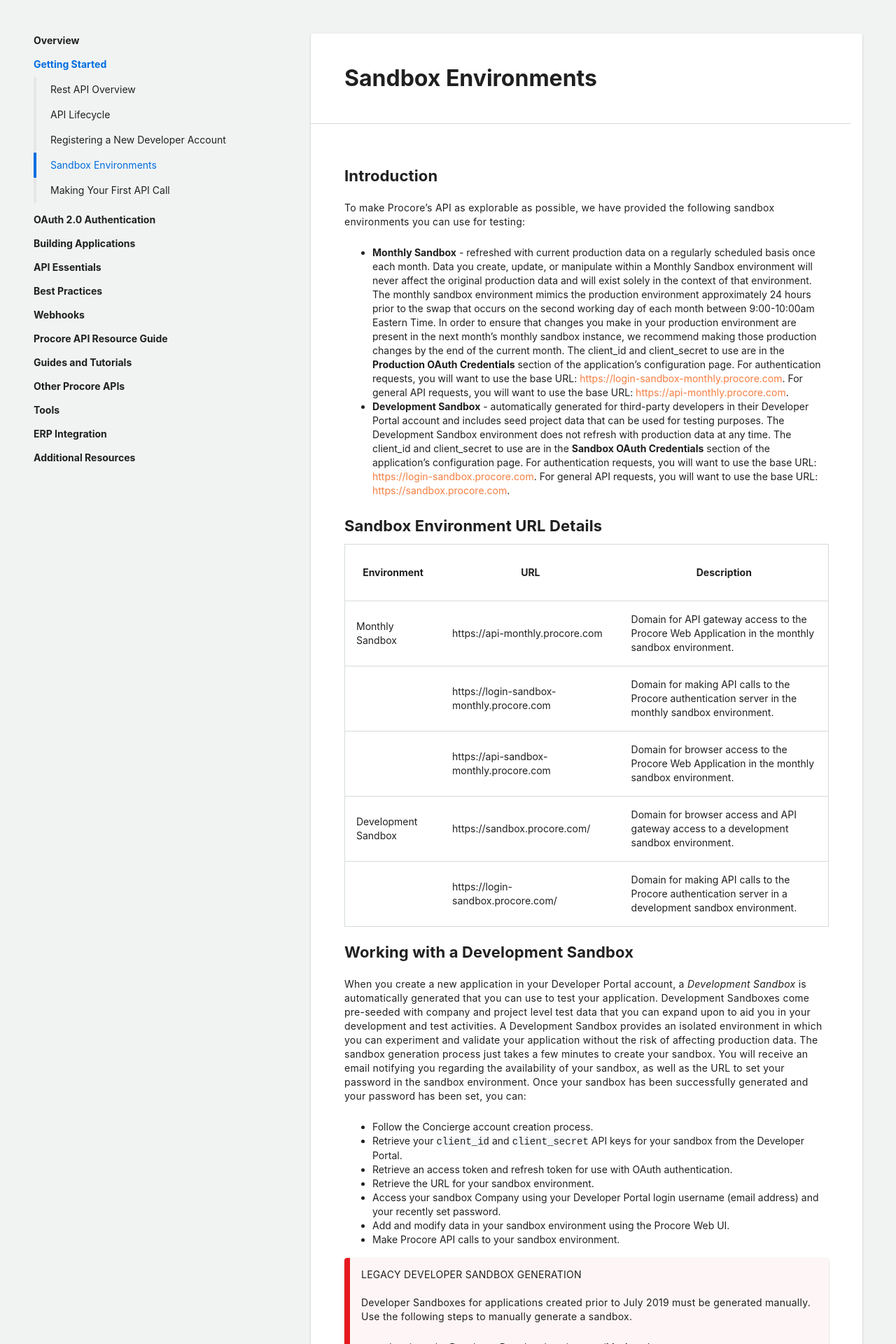
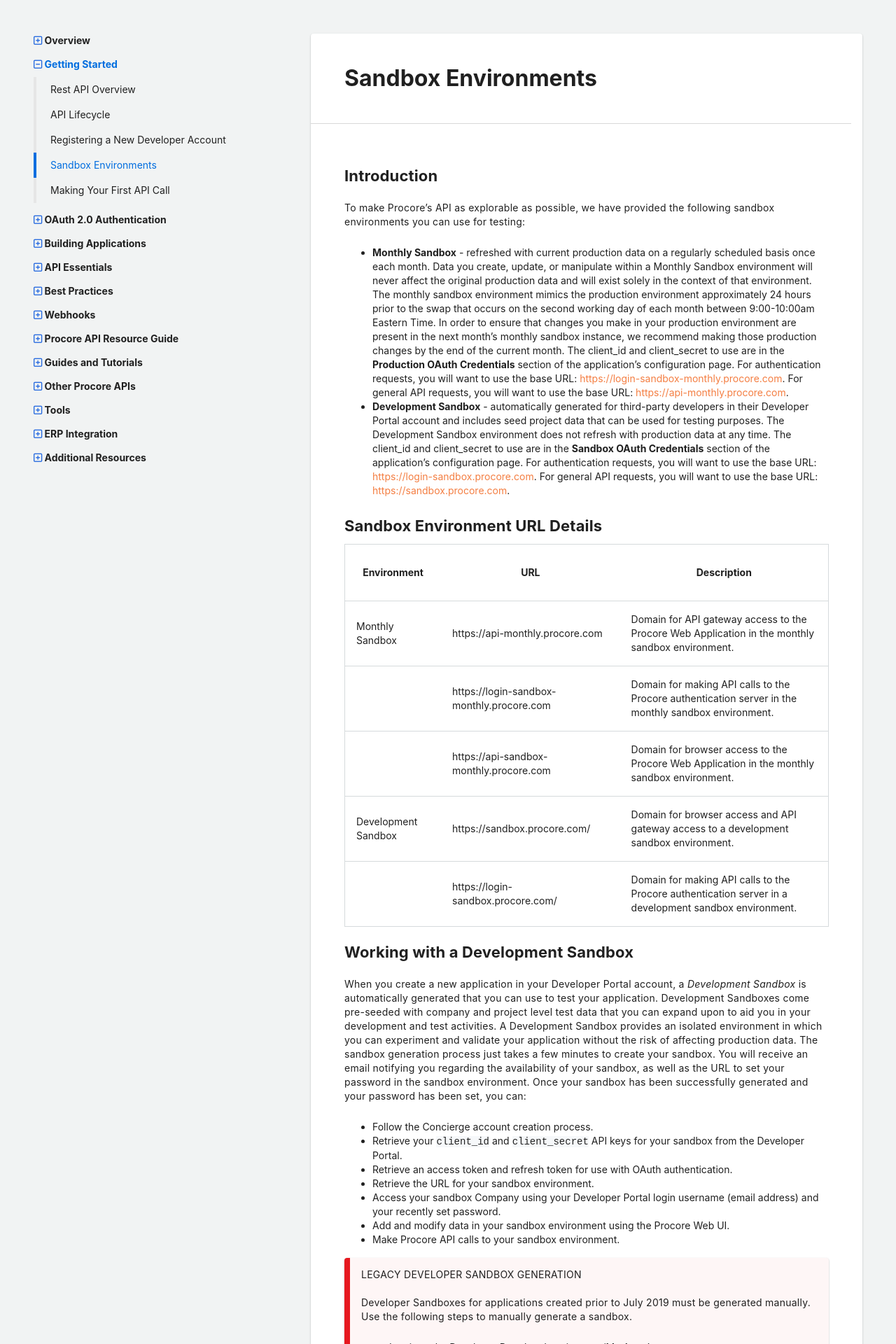
Before and after one commit to procore/documentation, a Jekyll site: the page built from getting_started/development_environments.md, in a window 1280 px wide. Shown: the top 1920 px of the page at 70% size. Built offline with Jekyll 4.4.1, drawn with Linux system fonts in a browser that asks for light colours.

```diff
--- a/_layouts/default.html
+++ b/_layouts/default.html
@@ -8,6 +8,7 @@
   <base target="_parent">
   <link rel="stylesheet" href="{{ 'assets/css/main.css' | relative_url }}">
   <link rel="stylesheet" href="{{ site.baseurl }}/assets/css/nav.css"/>
+  <link rel="stylesheet" href="https://cdnjs.cloudflare.com/ajax/libs/font-awesome/6.2.0/css/all.min.css">
   <script src="https://ajax.googleapis.com/ajax/libs/jquery/3.6.0/jquery.min.js"></script>
 </head>
 
@@ -16,7 +17,7 @@
 <nav>
   {% for section in site.data.navigation %}
   <dl class="collapsible">
-    <dt{% if page.section_title == section.title %} class="active trigger" {% endif %} class="trigger">{{ section.title }}</dt>
+    <dt{% if page.section_title == section.title %} class="active trigger" {% endif %} class="trigger"><i class="icon fa-regular fa-square-plus"></i> {{ section.title }}</dt>
     <dl class="col_content">
       {% for item in section.items %}
       <dd{% if item.url == page.url %} class="active"{% endif %}>
--- a/assets/css/nav.css
+++ b/assets/css/nav.css
@@ -122,3 +122,6 @@ section.full-width {
     padding: 48px;
   }
 }
+nav i.icon {
+  color: #2066DF;
+}
--- a/assets/js/nav.js
+++ b/assets/js/nav.js
@@ -6,8 +6,7 @@
     const params = new URLSearchParams(window.location.search);
     const shouldHideNav = params.get("hideNav");
     addNavEventListeners();
-    console.log('hello');
-
+    console.log("hello");
 
     if (shouldHideNav) {
       hideNav();
@@ -37,10 +36,14 @@
     }
   });
   $('.col_content:not(:has("dd.active"))').hide();
-  $('.collapsible').find('.trigger').on('click',function(){
-    $(this).closest('.collapsible').find('.col_content').slideToggle('350');
-
-
-});
-
+  $(".collapsible")
+    .has("dd.active")
+    .find(".icon")
+    .toggleClass(["fa-square-minus", "fa-square-plus"]);
+  $(".collapsible")
+    .find(".trigger")
+    .on("click", function () {
+      $(this).closest(".collapsible").find(".col_content").slideToggle("350");
+      $(this).find(".icon").toggleClass(["fa-square-minus", "fa-square-plus"]);
+    });
 })();
--- a/getting_started/development_environments.md
+++ b/getting_started/development_environments.md
@@ -11,7 +11,6 @@ To make Procore's API as explorable as possible, we have provided the following
 
 - **Monthly Sandbox** - refreshed with current production data on a regularly scheduled basis once each month. Data you create, update, or manipulate within a Monthly Sandbox environment will never affect the original production data and will exist solely in the context of that environment. The monthly sandbox environment mimics the production environment approximately 24 hours prior to the swap that occurs on the second working day of each month between 9:00-10:00am Eastern Time. In order to ensure that changes you make in your production environment are present in the next month's monthly sandbox instance, we recommend making those production changes by the end of the current month. The client_id and client_secret to use are in the **Production OAuth Credentials** section of the application’s configuration page. For authentication requests, you will want to use the base URL: <https://login-sandbox-monthly.procore.com>. For general API requests, you will want to use the base URL: <https://api-monthly.procore.com>.
 - **Development Sandbox** - automatically generated for third-party developers in their Developer Portal account and includes seed project data that can be used for testing purposes. The Development Sandbox environment does not refresh with production data at any time. The client_id and client_secret to use are in the **Sandbox OAuth Credentials** section of the application’s configuration page. For authentication requests, you will want to use the base URL: <https://login-sandbox.procore.com>. For general API requests, you will want to use the base URL: <https://sandbox.procore.com>.
-
 
 ## Sandbox Environment URL Details
 
```
